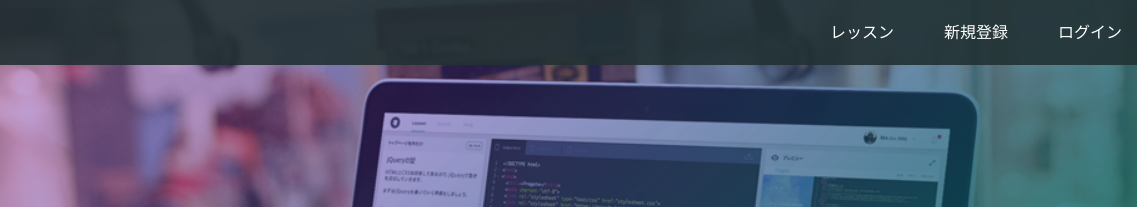
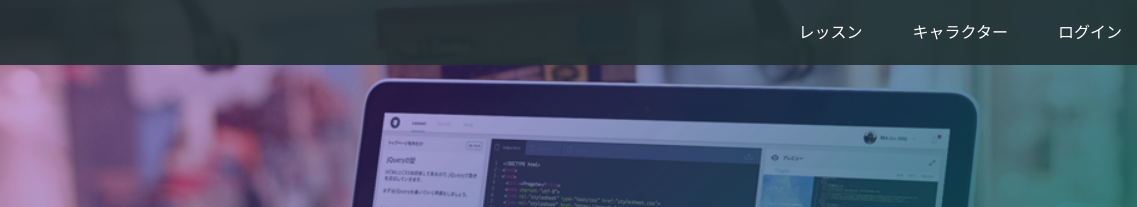
Before and after one commit to harusite/harusite.github.io, a plain HTML site: page index.html in a window 1280 px wide. Shown: the top 207 px of the page, 143-1280 px from the left. Drawn offline with Linux system fonts and the light colour scheme.

Commit message:
Update index.html

```diff
--- a/index.html
+++ b/index.html
@@ -16,7 +16,7 @@
       <span class="fa fa-bars menu-icon"></span>
       <div class="header-right">
         <a href="#">レッスン</a>
-        <a href="#">新規登録</a>
+        <a href="#">キャラクター</a>
         <a href="#" class="login">ログイン</a>
       </div>
     </div>
```
